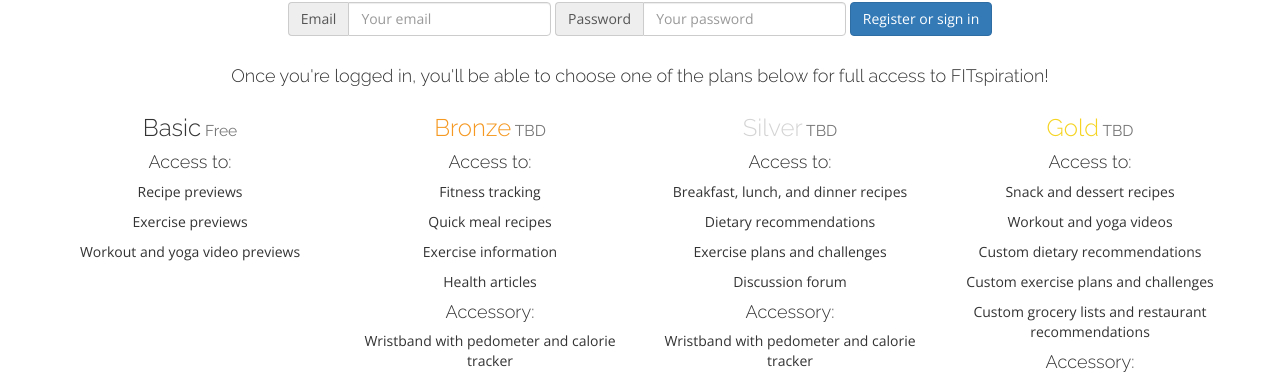
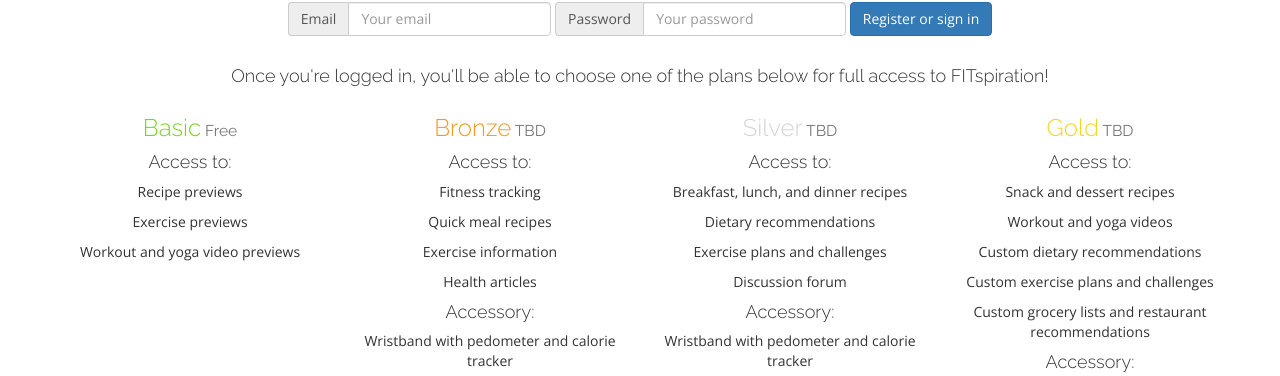
Before and after one commit to JasonPuglisi/fitspiration-website, a PHP site: page / in a window 1280 px wide. Shown: the part 529-905 px from the top of the page. Run offline with PHP 8.4, Linux system fonts and the light colour scheme; some libraries are stand-ins or nearby versions.

Commit message:
Fixed incorrect class name

```diff
--- a/index.php
+++ b/index.php
@@ -52,7 +52,7 @@
 			<h4>Once you're logged in, you'll be able to choose one of the plans below for full access to FITspiration!</h4>
 			<div class='row text-center'>
 				<div class='col-md-3'>
-					<h3 class='account-free'>Basic<small> Free</small></h3>
+					<h3 class='account-basic'>Basic<small> Free</small></h3>
 					<h4>Access to:</h4>
 					<p>Recipe previews</p>
 					<p>Exercise previews</p>
```
